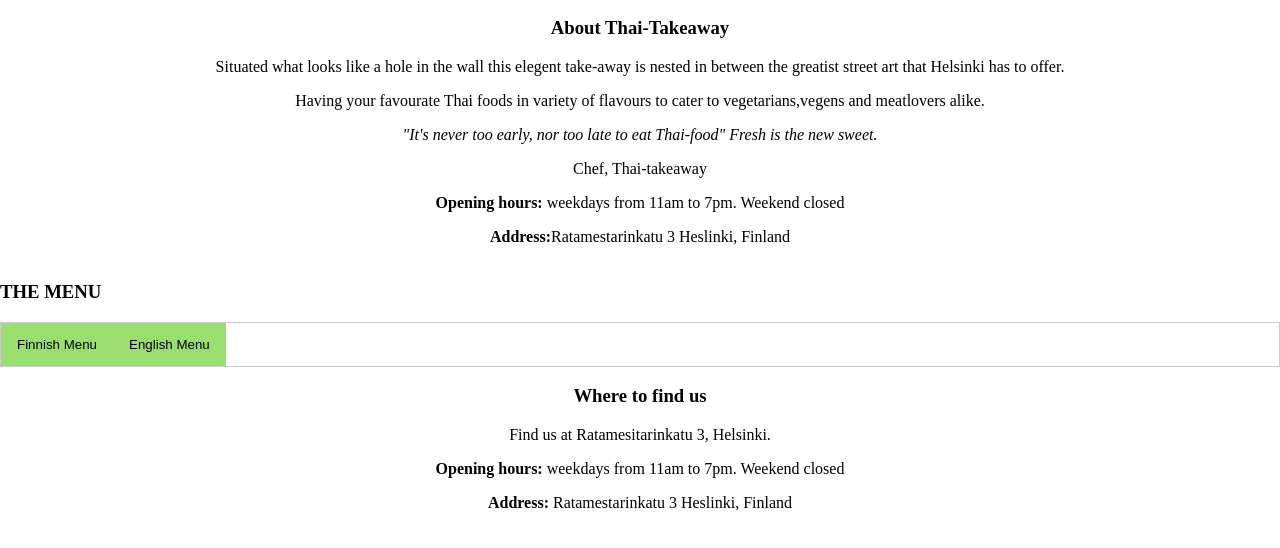
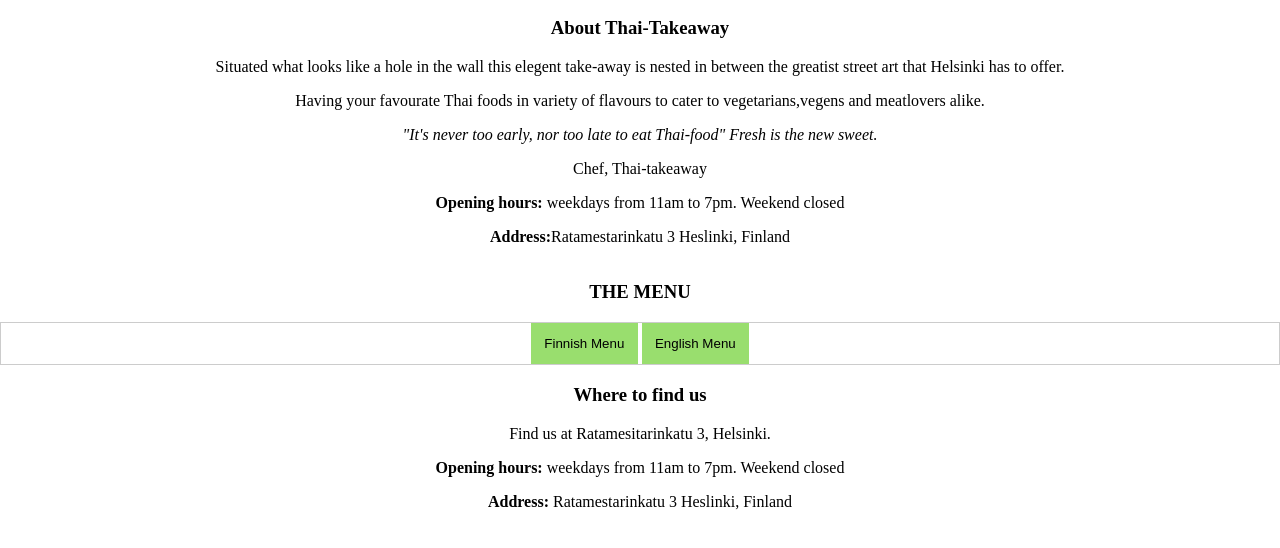
Before and after one commit to Gearoid76/thai_takeaway_html, a website: page index-2.html in a window 1280 px wide. Shown: the part 790-1338 px from the top of the page. Drawn offline with nearby package versions, Linux system fonts and the light colour scheme; grey boxes are pictures that could not be loaded.

Commit message:
removed the float to center

```diff
--- a/index-2.html
+++ b/index-2.html
@@ -58,7 +58,7 @@
     <div class="menu-container">
         <h3>THE MENU</h3>
           <div class="tab">
-            <button class="tablinks" onclick="openMenu(event, 'Finnish-menu')" id=""defaultOpen>Finnish Menu</button>
+            <button class="tablinks" onclick="openMenu(event, 'Finnish-menu')" id="defaultOpen">Finnish Menu</button>
             <button class="tablinks" onclick="openMenu(event, 'English-menu')">English Menu</button>
           </div>
                     <div id="Finnish-menu" class="tabcontent">
@@ -360,7 +360,6 @@
 
 
     <script>
-        document.getElementById(defaultOpen).click();
         function openMenu(evt, menuName) {
           var i,tabcontent, tablinks;
 
@@ -374,6 +373,7 @@
         }
         document.getElementById(menuName).style.display= "block";
         evt.currentTarget.className += " active";
+        document.getElementById(defaultOpen).click();
       }
     </script>
 
--- a/main.css
+++ b/main.css
@@ -99,6 +99,11 @@ justify-content: flex-end;
   padding-bottom: 2em;
   height: 25em;
   border-bottom: 2em;
+  padding-left: 4em;
+}
+.menu-container {
+  text-align: center;
+  align-items: center;
 }
 
 
@@ -110,12 +115,12 @@ justify-content: flex-end;
   /* Style the buttons that are used to open the tab content */
 .tab button {
   background-color: #99de6e;
-  float: left;
+  float: center;
   border: none;
   outline: none;
   cursor: pointer;
-  padding: 14px 16px;
-  border: .5em;
+  padding: 1em;
+  border: 5em;
   transition: 0.3s;
 }
 /* Change background color of buttons on hover */
```
